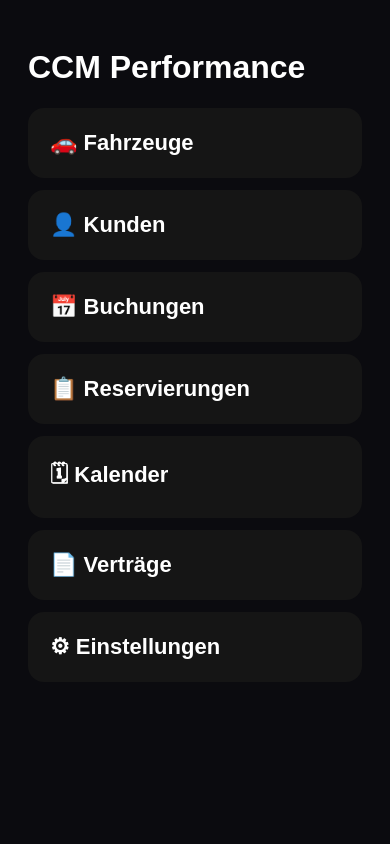
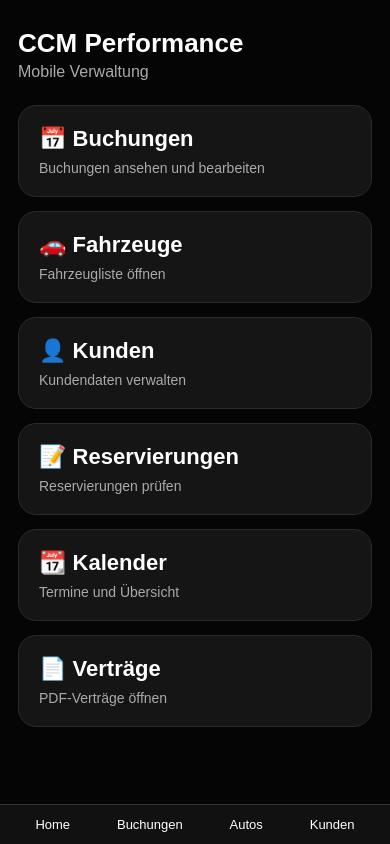
Before and after one commit to sahildinger-bit/ccm-performance, a Flask app: page /mobile in a window 390 px wide. Run offline with Flask 3, Linux system fonts and the light colour scheme.

Commit message:
Update mobile.html

```diff
--- a/templates/mobile.html
+++ b/templates/mobile.html
@@ -1,22 +1,37 @@
 <!DOCTYPE html>
 <html>
 <head>
-<meta name="viewport" content="width=device-width, initial-scale=1">
-<title>CCM Mobile</title>
-<style>
-body{background:#0b0b0f;font-family:Arial;padding:20px;color:white}
-.card{background:#151515;padding:22px;margin:12px 0;border-radius:16px;font-size:22px;font-weight:bold}
-a{color:white;text-decoration:none;display:block}
-</style>
+  <meta name="viewport" content="width=device-width, initial-scale=1">
+  <title>CCM Mobile</title>
+  <style>
+    body{margin:0;background:#050505;color:white;font-family:Arial;padding:18px}
+    h1{font-size:26px;margin:10px 0 4px}
+    p{color:#aaa;margin-top:0}
+    .grid{display:grid;grid-template-columns:1fr;gap:14px;margin-top:24px}
+    .card{background:#151515;border:1px solid #2a2a2a;border-radius:18px;padding:20px;text-decoration:none;color:white;font-size:22px;font-weight:bold}
+    .small{font-size:14px;color:#aaa;margin-top:8px;font-weight:normal}
+    .bottom{position:fixed;bottom:0;left:0;right:0;background:#111;border-top:1px solid #333;display:flex;justify-content:space-around;padding:12px}
+    .bottom a{color:white;text-decoration:none;font-size:13px}
+  </style>
 </head>
 <body>
-<h1>CCM Performance</h1>
-<div class="card"><a href="/vehicles">🚗 Fahrzeuge</a></div>
-<div class="card"><a href="/customers">👤 Kunden</a></div>
-<div class="card"><a href="/bookings">📅 Buchungen</a></div>
-<div class="card"><a href="/reservations">📋 Reservierungen</a></div>
-<div class="card"><a href="/calendar">🗓 Kalender</a></div>
-<div class="card"><a href="/contracts">📄 Verträge</a></div>
-<div class="card"><a href="/settings">⚙ Einstellungen</a></div>
+  <h1>CCM Performance</h1>
+  <p>Mobile Verwaltung</p>
+
+  <div class="grid">
+    <a class="card" href="/bookings">📅 Buchungen<div class="small">Buchungen ansehen und bearbeiten</div></a>
+    <a class="card" href="/vehicles">🚗 Fahrzeuge<div class="small">Fahrzeugliste öffnen</div></a>
+    <a class="card" href="/customers">👤 Kunden<div class="small">Kundendaten verwalten</div></a>
+    <a class="card" href="/reservations">📝 Reservierungen<div class="small">Reservierungen prüfen</div></a>
+    <a class="card" href="/calendar">📆 Kalender<div class="small">Termine und Übersicht</div></a>
+    <a class="card" href="/contracts">📄 Verträge<div class="small">PDF-Verträge öffnen</div></a>
+  </div>
+
+  <div class="bottom">
+    <a href="/mobile">Home</a>
+    <a href="/bookings">Buchungen</a>
+    <a href="/vehicles">Autos</a>
+    <a href="/customers">Kunden</a>
+  </div>
 </body>
 </html>
```
